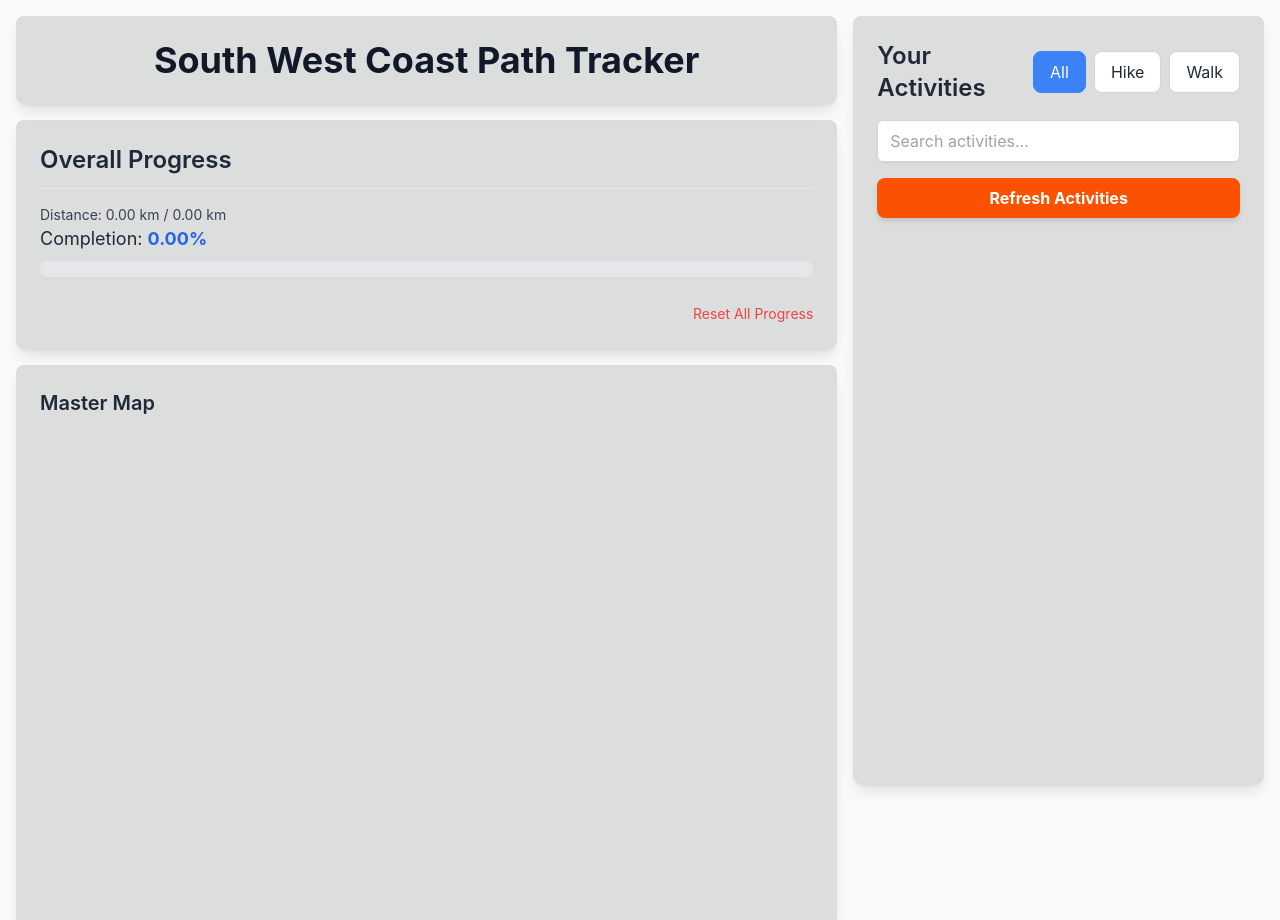
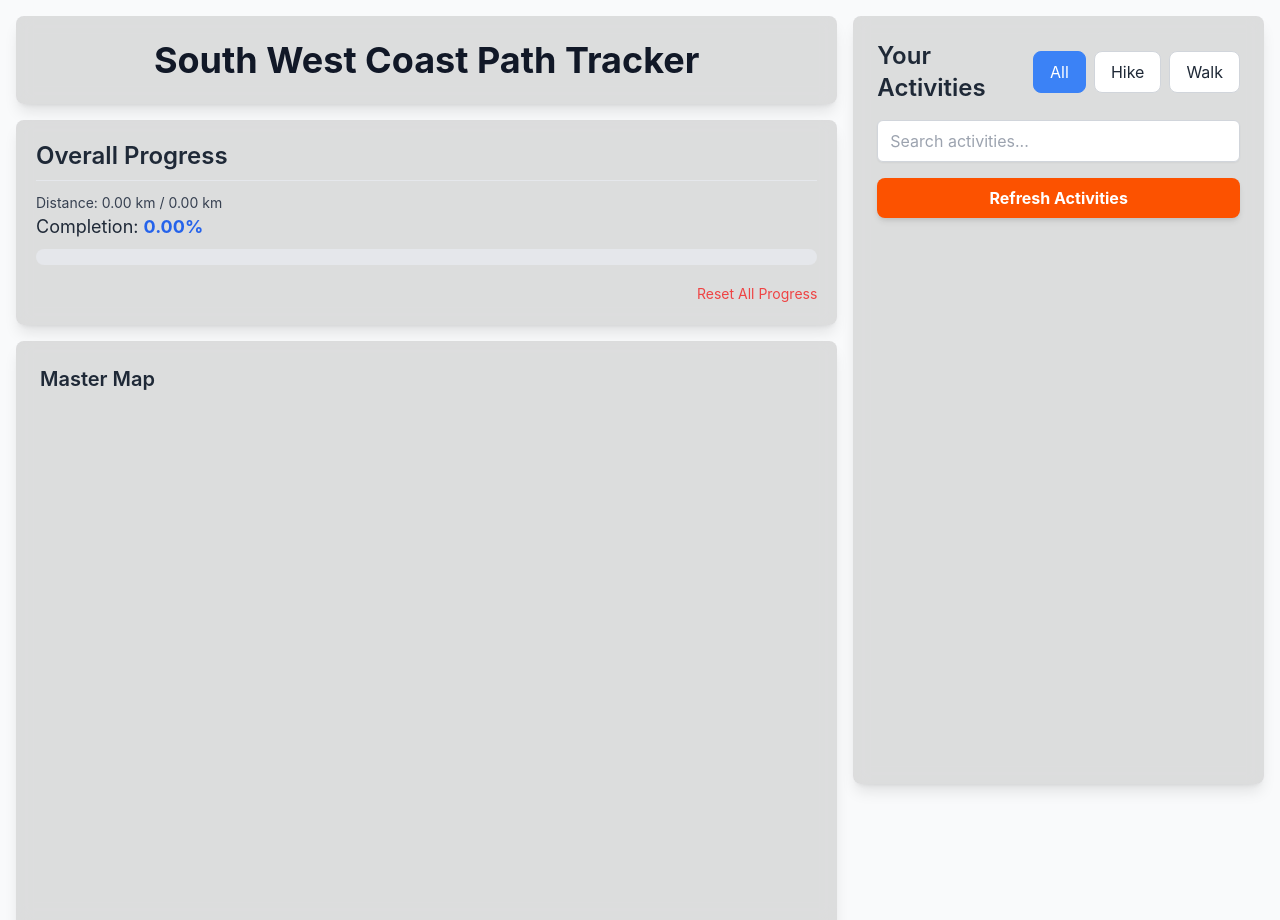
Before and after one commit to moore-b/swcp-tracker, a plain HTML site: page index.html in a window 1280 px wide. Shown: the part 800-1720 px from the top of the page. Drawn offline with nearby package versions, Linux system fonts and the light colour scheme.

Commit message:
Update index.html

```diff
--- a/index.html
+++ b/index.html
@@ -7,8 +7,7 @@
 
     <script src="https://cdn.tailwindcss.com"></script>
     <link rel="stylesheet" href="https://unpkg.com/leaflet@1.9.4/dist/leaflet.css" integrity="sha256-p4NxAoJBhIIN+hmNHrzRCf9tD/miZyoHS5obTRR9BMY=" crossorigin=""/>
-    <script src="https://unpkg.com/leaflet@1.9.4/dist/leaflet.js" integrity="sha256-20nQCchB9co0qIjJZRGuk2/Z9VM+kNiyxNV1lvTlZBo=" crossorigin="" defer></script>
-    <script src='https://unpkg.com/@turf/turf@6/turf.min.js' defer></script>
+    <script src="https://unpkg.com/@turf/turf@6/turf.min.js' defer"></script>
     <script src="https://unpkg.com/@mapbox/polyline@1.1.1/src/polyline.js"></script>
 
     <link rel="stylesheet" href="style.css">
@@ -37,21 +36,17 @@
             <h1 class="text-4xl font-bold text-gray-900">South West Coast Path Tracker</h1>
         </div>
 
-        <div id="progress-summary-section" class="p-6 rounded-lg shadow-lg blurred-tile-background">
-            <div class="flex justify-between items-center mb-4 border-b pb-3">
-                <h2 class="text-2xl font-semibold">Overall Progress</h2>
+        <div id="progress-summary-section" class="p-5 rounded-lg shadow-lg blurred-tile-background">
+            <div class="flex justify-between items-center mb-3 border-b pb-2"> <h2 class="text-2xl font-semibold">Overall Progress</h2>
                 <div id="strava-user-info" class="text-right"></div>
             </div>
-            <div class="mb-6">
-                <p class="text-sm text-gray-700">Distance: <span id="completed-distance">0.00</span> km / <span id="total-distance">0.00</span> km</p>
+            <div class="mb-4"> <p class="text-sm text-gray-700">Distance: <span id="completed-distance">0.00</span> km / <span id="total-distance">0.00</span> km</p>
                 <p class="text-lg">Completion: <span id="progress-percentage" class="font-bold text-blue-600">0.00%</span></p>
                 <div class="w-full bg-gray-200 rounded-full h-4 mt-2"><div id="progress-bar" class="bg-blue-600 h-4 rounded-full transition-all duration-500" style="width: 0%"></div></div>
             </div>
-            <div id="overall-progress-loading" class="flex items-center justify-center p-2 hidden">
-                <div class="loader mr-2"></div> <span class="text-gray-600">Calculating overall progress...</span>
-            </div>
-            <div class="text-right mt-2"><button id="reset-button" class="text-sm btn-danger">Reset All Progress</button></div>
-        </div>
+            <div id="overall-progress-loading" class="flex items-center justify-center p-1 hidden"> <div class="loader mr-2"></div> <span class="text-gray-600 text-sm">Calculating overall progress...</span> </div>
+            <div class="text-right mt-3"><button id="reset-button" class="text-sm btn-danger">Reset All Progress</button></div> </div>
+
         <div id="map-section" class="p-6 rounded-lg shadow-lg blurred-tile-background">
             <h3 class="text-xl font-semibold mb-3">Master Map</h3>
             <div id="map">
```
